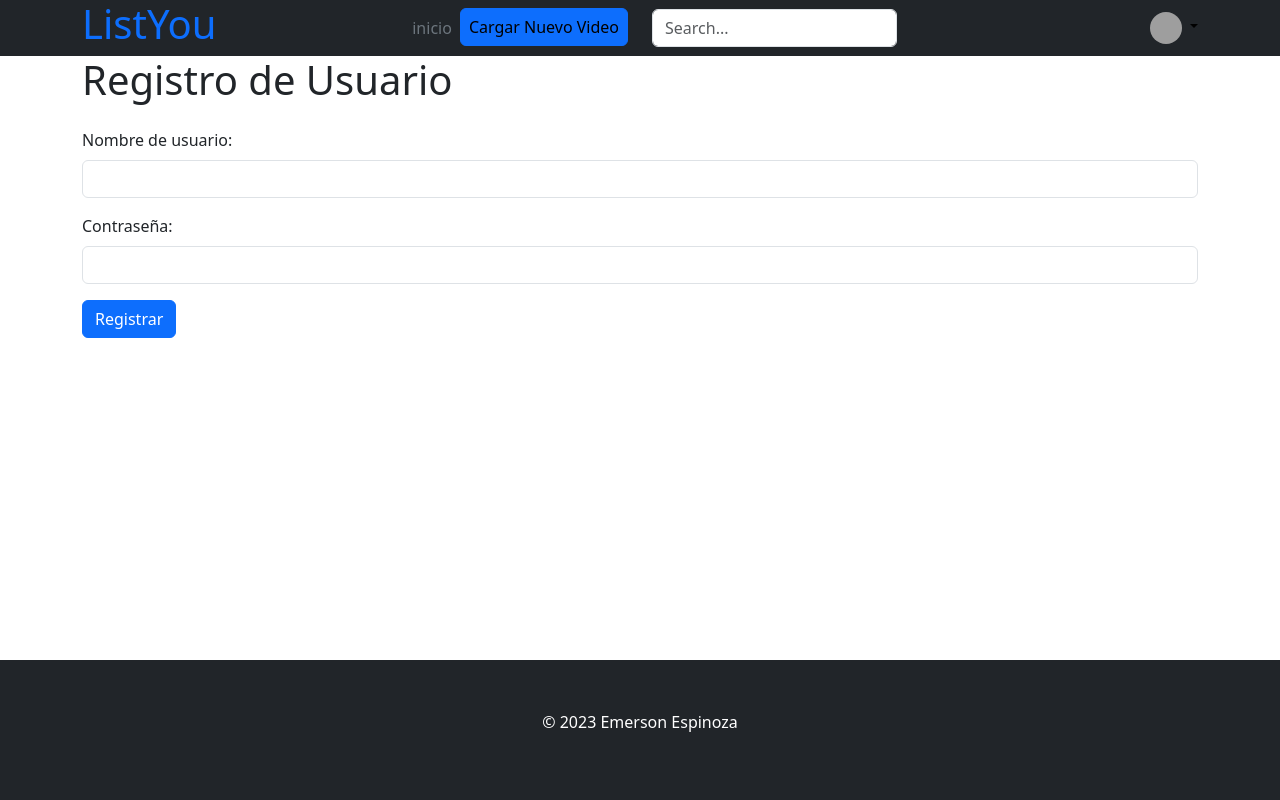
After one commit to emersonxinay/almacen_de_videos_youtube, a Flask app: page /registro in a window 1280 px wide. The commit adds this page. Run offline with Flask 3, Linux system fonts and the light colour scheme; grey boxes are pictures that could not be loaded.

Commit message:
feat tabla usuario y formulario html

```diff
--- a/app.py
+++ b/app.py
@@ -1,10 +1,12 @@
-from flask import Flask, render_template, request, redirect, url_for
+from flask import Flask, render_template, request, redirect, url_for, flash
 from flask_sqlalchemy import SQLAlchemy
 from flask_migrate import Migrate
 from datetime import datetime
+from sqlalchemy.exc import IntegrityError
 
 
 app = Flask(__name__)
+app.secret_key = 'tu_clave_secreta'
 
 # Configuración de la base de datos (SQLite)
 app.config['SQLALCHEMY_DATABASE_URI'] = 'sqlite:///videos.db'
@@ -24,7 +26,48 @@ class Video(db.Model):
     fecha_creacion = db.Column(db.DateTime, default=datetime.utcnow)
     fecha_actualizacion = db.Column(
         db.DateTime, default=datetime.utcnow, onupdate=datetime.utcnow)
+    # conectando con la tabla usuario
+    # user_id = db.Column(db.Integer, db.ForeignKey('user.id'), nullable=False)
+    # user = db.relationship('User', backref=db.backref('videos', lazy=True))
     # Puedes agregar más campos según tus necesidades (usuario que subió el video, fecha de carga, etc.)
+
+
+class User(db.Model):
+    id = db.Column(db.Integer, primary_key=True)
+    username = db.Column(db.String(80), unique=True, nullable=False)
+    # Debes cifrar las contraseñas
+    password = db.Column(db.String(120), nullable=False)
+    # Otras columnas de usuario, como nombre, correo electrónico, etc.
+
+    # Define una relación para vincular usuarios con sus videos
+    # videos = db.relationship('Video', backref='user', lazy=True)
+
+
+# ::::>>>datos para usuarios
+@app.route('/registro', methods=['GET', 'POST'])
+def registro():
+    if request.method == 'POST':
+        username = request.form['username']
+        password = request.form['password']
+
+        try:
+            new_user = User(username=username, password=password)
+            db.session.add(new_user)
+            db.session.commit()
+            flash('Usuario creado exitosamente', 'success')
+            return redirect('/registro')
+        except IntegrityError:
+            db.session.rollback()
+            flash('Error: El nombre de usuario ya existe.')
+            return redirect('/registro')
+
+    return render_template('registro.html')
+
+
+@app.route('/registro_exitoso')
+def registro_exitoso():
+    return "¡Registro exitoso!"
+# ::::>>>>> fin de datos de usuarios
 
 # Función para obtener el video_id de una URL de YouTube
 
@@ -65,6 +108,9 @@ def embed_youtube_url(youtube_url):
 
 @app.route('/')
 def index():
+    # prueba de relación de tablas
+
+    # ::: fin de prueba
     # Obtén el parámetro 'orden' de la consulta
     orden = request.args.get('orden', 'desc')
 
--- a/static/css/style.css
+++ b/static/css/style.css
@@ -1,15 +1,21 @@
 body {
-  display: flex;
-  flex-direction: column;
-  min-height: 100vh;
+  position: relative;
+  min-height: 100vh; /* Al menos el 100% de la altura de la ventana visible */
+  margin: 0;
+  padding: 0;
 }
 
-.wrapper {
-  flex: 1;
+.content {
+  /* Estilo para tu contenido, como márgenes o espaciado */
+  padding: 20px;
 }
 
 .footer {
-  background-color: #333; /* Cambia el color de fondo según tus preferencias */
-  color: #fff; /* Cambia el color del texto según tus preferencias */
-  padding: 20px;
+  position: absolute;
+  bottom: 0;
+  width: 100%;
+  background-color: #333;
+  color: #fff;
+  text-align: center;
+  padding: 10px 0;
 }
--- /dev/null
+++ b/templates/registro.html
@@ -0,0 +1,36 @@
+{% extends "base.html" %} {% block principal %}
+<h1 class="mb-4">Registro de Usuario</h1>
+
+{% with messages = get_flashed_messages(with_categories=true) %} {% if messages
+%} {% for category, message in messages %}
+<div class="alert alert-{{ 'success' if category == 'success' else 'danger' }}">
+  {{ message }}
+</div>
+{% endfor %} {% endif %} {% endwith %}
+
+<form method="POST" action="/registro" class="needs-validation" novalidate>
+  <div class="mb-3">
+    <label for="username" class="form-label">Nombre de usuario:</label>
+    <input
+      type="text"
+      class="form-control"
+      name="username"
+      id="username"
+      required
+    />
+    <div class="invalid-feedback">Este campo es obligatorio.</div>
+  </div>
+  <div class="mb-3">
+    <label for="password" class="form-label">Contraseña:</label>
+    <input
+      type="password"
+      class="form-control"
+      name="password"
+      id="password"
+      required
+    />
+    <div class="invalid-feedback">Este campo es obligatorio.</div>
+  </div>
+  <button type="submit" class="btn btn-primary">Registrar</button>
+</form>
+{% endblock %}
```
Also changed, not shown: templates/index.html (+3 -4 lines), instance/videos.db, 3 other files.
